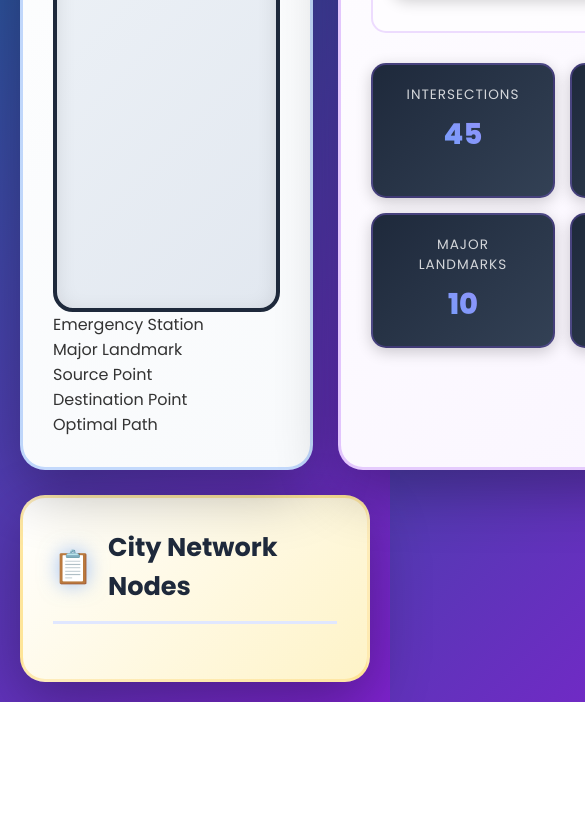
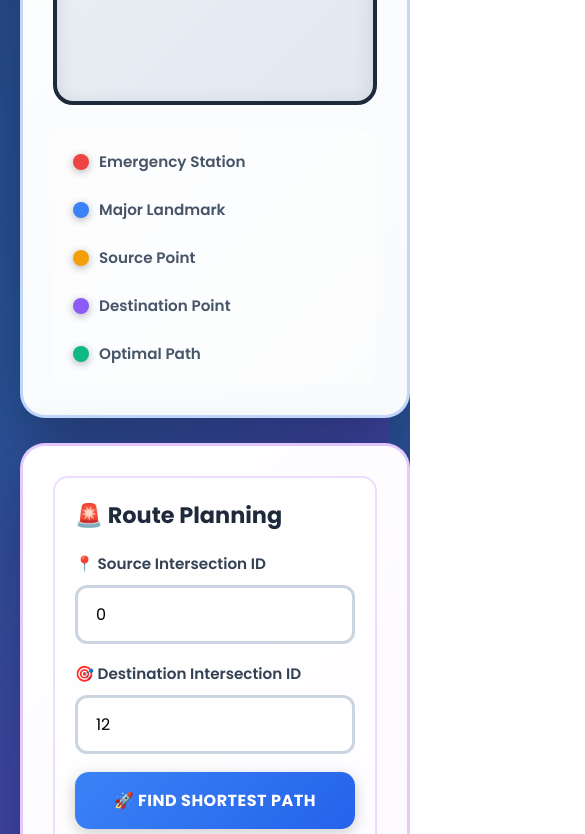
Before and after one commit to Bharadhwaj-Naik/Intelligent-Traffic-Management-System, a plain HTML site: page index.html in a window 390 px wide. Shown: the part 1166-2000 px from the top of the page, 585 px wide, since content can reach past the window. Before the commit the page ends 1868 px from the top, so only its background shows below. Drawn offline with nearby package versions, Linux system fonts and the light colour scheme.

Commit message:
added legend component and responsive scrollbar styling

```diff
--- a/styles.css
+++ b/styles.css
@@ -406,3 +406,62 @@ body {
     font-size: 1.2em;
     font-weight: 600;
 }
+.legend {
+    display: flex;
+    gap: 25px;
+    margin-top: 25px;
+    flex-wrap: wrap;
+    padding: 20px;
+    background: rgba(255,255,255,0.5);
+    border-radius: 15px;
+}
+
+.legend-item {
+    display: flex;
+    align-items: center;
+    gap: 10px;
+    font-size: 0.95em;
+    color: #475569;
+    font-weight: 600;
+}
+
+.legend-marker {
+    width: 16px;
+    height: 16px;
+    border-radius: 50%;
+    box-shadow: 0 2px 8px rgba(0,0,0,0.3);
+}
+
+.marker-emergency { background: #ef4444; }
+.marker-landmark { background: #3b82f6; }
+.marker-path { background: #10b981; }
+.marker-source { background: #f59e0b; }
+.marker-destination { background: #8b5cf6; }
+
+::-webkit-scrollbar {
+    width: 10px;
+}
+
+::-webkit-scrollbar-track {
+    background: #f1f5f9;
+    border-radius: 10px;
+}
+
+::-webkit-scrollbar-thumb {
+    background: linear-gradient(135deg, #8b5cf6, #6d28d9);
+    border-radius: 10px;
+}
+
+@media (max-width: 1200px) {
+    .main-grid {
+        grid-template-columns: 1fr;
+    }
+
+    .header h1 {
+        font-size: 2em;
+    }
+
+    .nodes-grid {
+        grid-template-columns: repeat(auto-fill, minmax(200px, 1fr));
+    }
+}
```
